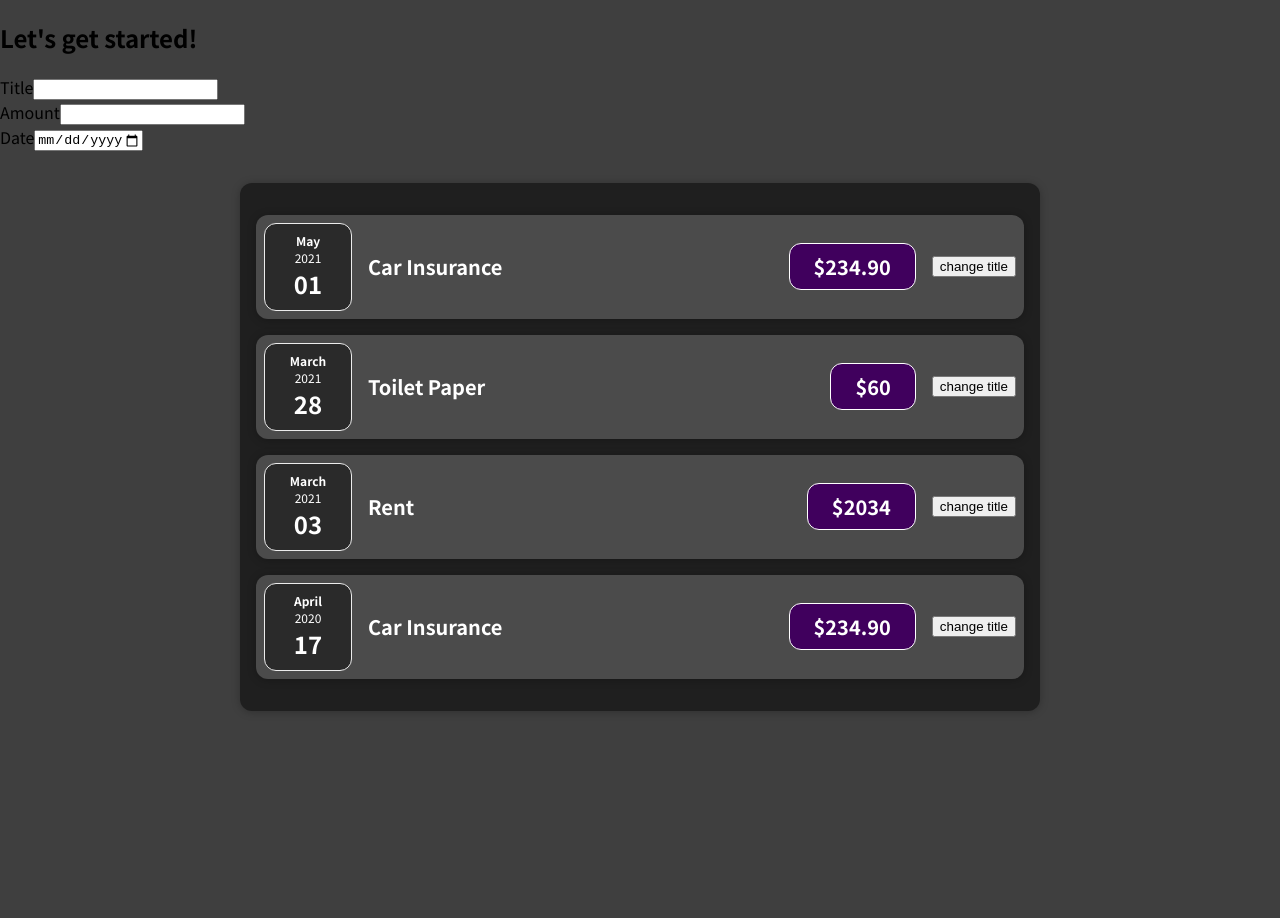
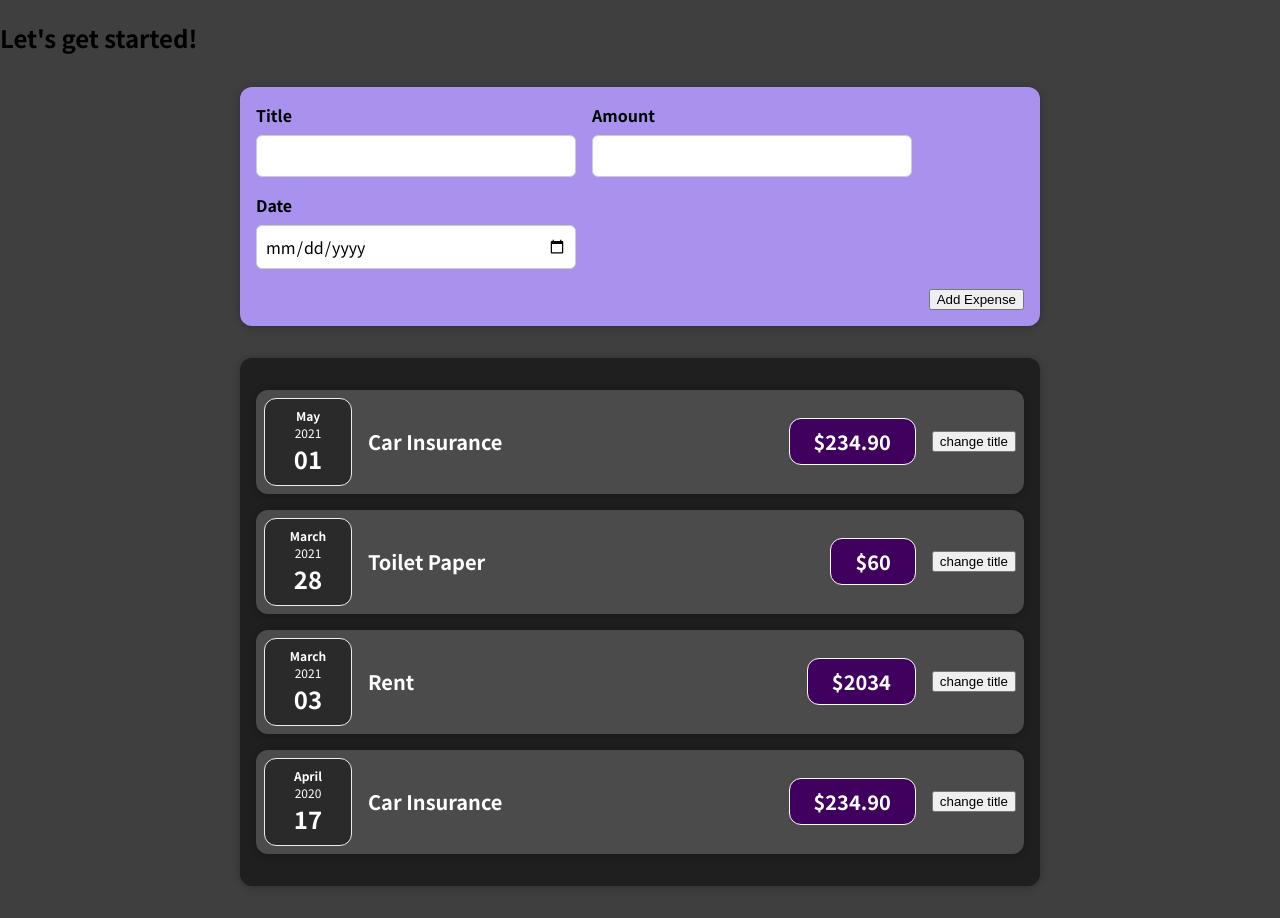
Before and after one commit to SuryaKrishnaMoorthy/expense-tracker, a React (Create React App) app: page / in a window 1280 px wide. Before the commit the page ends 800 px from the top, so only its background shows below. Built offline with nearby package versions, Linux system fonts and the light colour scheme.

Commit message:
add expense form css

```diff
--- a/src/components/NewExpense/ExpenseForm.css
+++ b/src/components/NewExpense/ExpenseForm.css
@@ -0,0 +1,26 @@
+.new-expense__controls {
+	display: flex;
+	flex-wrap: wrap;
+	gap: 1rem;
+	margin-bottom: 1rem;
+	text-align: left;
+}
+
+.new-expense__control label{
+	display: block;
+	font-weight: bold;
+	margin-bottom: 0.5rem;
+}
+
+.new-expense__control input {
+	font: inherit;
+	padding: 0.5rem;
+	border-radius: 6px;
+	border: 1px solid #ccc;
+	width: 20rem;
+	max-width: 100%;
+}
+
+.new-expense__actions {
+	text-align: right;
+}
--- a/src/components/NewExpense/ExpenseForm.js
+++ b/src/components/NewExpense/ExpenseForm.js
@@ -1,20 +1,23 @@
 import './ExpenseForm.css';
 
 const ExpenseForm = () => {
-	return <form action="">
-		<div>
-			<div>
+	return <form>
+		<div className="new-expense__controls">
+			<div className="new-expense__control">
 				<label htmlFor="title">Title</label>
 				<input type="text" />
 			</div>
-			<div>
+			<div className="new-expense__control">
 				<label htmlFor="amount">Amount</label>
 				<input type="number" min='0.01' />
 			</div>
-			<div>
+			<div className="new-expense__control">
 				<label htmlFor="date">Date</label>
-				<input type="date" min='2019-01-01' max='2022-12-01' />
+				<input type="date" min='2019-01-01' max='2022-12-31' />
 			</div>
+		</div>
+		<div className="new-expense__actions">
+			<button type="submit">Add Expense</button>
 		</div>
 	</form>
 }
--- a/src/components/NewExpense/NewExpense.css
+++ b/src/components/NewExpense/NewExpense.css
@@ -0,0 +1,10 @@
+.new-expense {
+	background-color: #a892ee;
+	padding: 1rem;
+	margin: 2rem auto;
+	width: 50rem;
+	max-width: 95%;
+	border-radius: 12px;
+	text-align: center;
+	box-shadow: 0 1px 8px rgba(0, 0, 0, 0.25);
+}
--- a/src/components/NewExpense/NewExpense.js
+++ b/src/components/NewExpense/NewExpense.js
@@ -2,7 +2,7 @@
 import './NewExpense.css';
 
 const NewExpense = () => {
-	return <div>
+	return <div className='new-expense'>
 			<ExpenseForm />
 	</div>
 };
```
